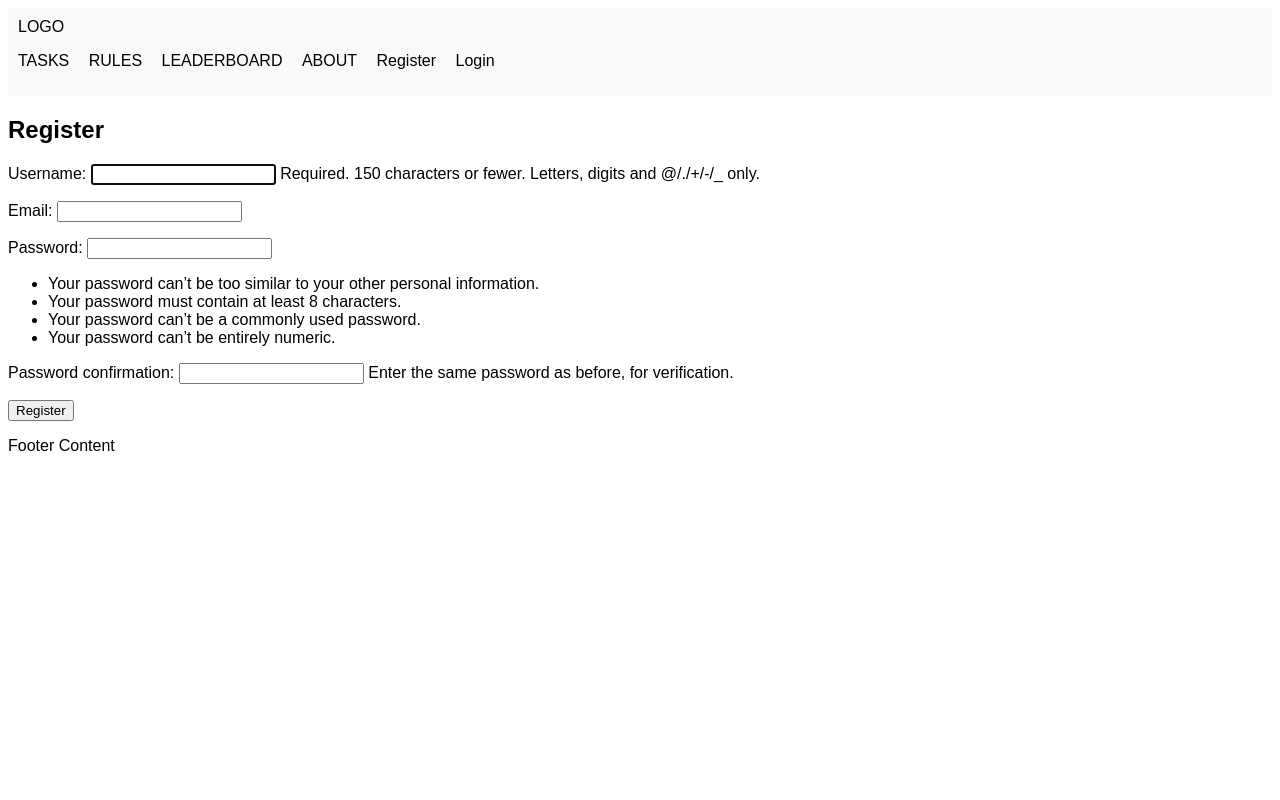
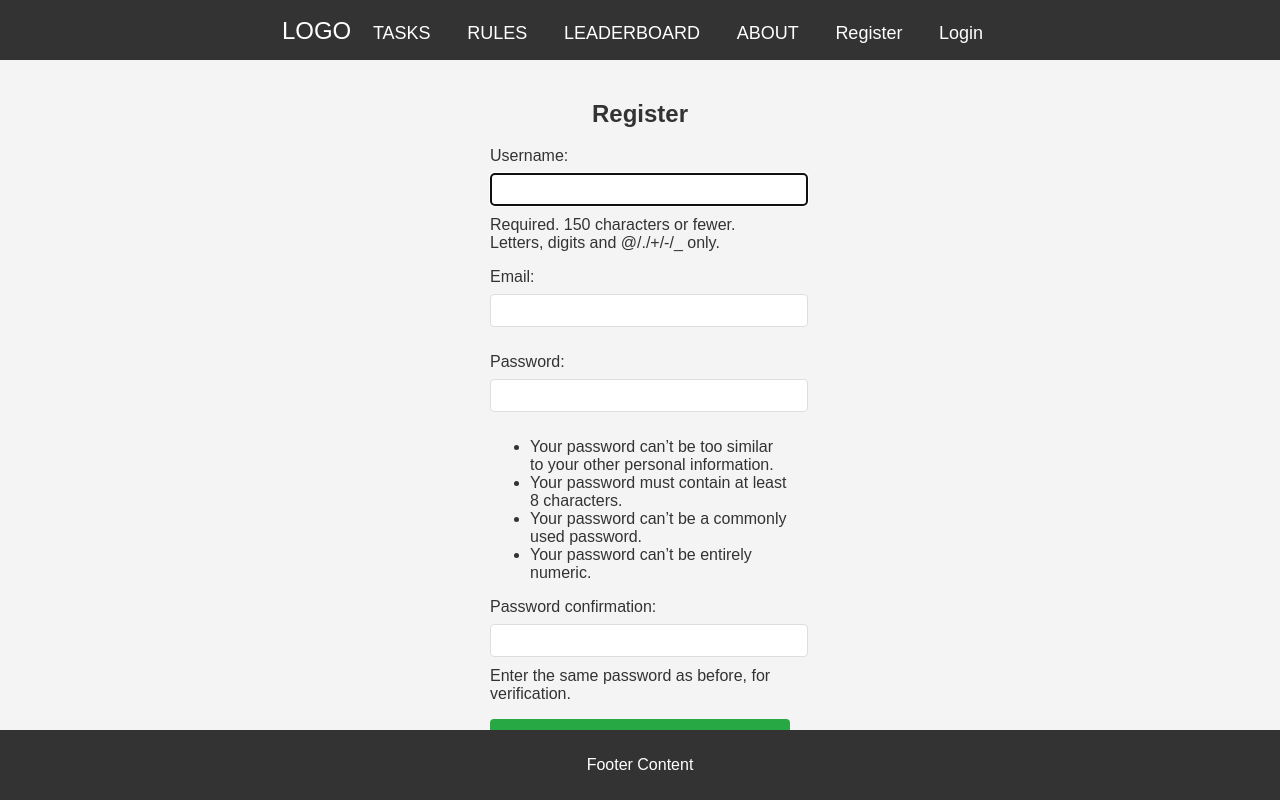
Before and after one commit to incelcure/CTF2, a Django app: page /register/ in a window 1280 px wide. Run offline with Django 5.2, Linux system fonts and the light colour scheme.

Commit message:
added some syles

```diff
--- a/ctf/ctf/settings.py
+++ b/ctf/ctf/settings.py
@@ -20,6 +20,7 @@ BASE_DIR = Path(__file__).resolve().parent.parent
 
 # SECURITY WARNING: keep the secret key used in production secret!
 SECRET_KEY = os.getenv('DJANGO_SECRET_KEY')
+
 
 # SECURITY WARNING: don't run with debug tunix run nixpkgs#hydrogenrned on in production!
 DEBUG = True
--- a/ctf/task/static/task/css/styles.css
+++ b/ctf/task/static/task/css/styles.css
@@ -1,47 +1,138 @@
 body {
     font-family: Arial, sans-serif;
+    background-color: #f4f4f4;
+    margin: 0;
+    padding: 0;
+    color: #333;
 }
 
 header {
-    background-color: #f8f9fa;
-    padding: 10px;
+    background-color: #333;
+    color: #fff;
+    padding: 15px 0;
+    text-align: center;
+    font-size: 24px;
 }
 
 header .logo {
     display: inline-block;
-    margin-right: 20px;
+    vertical-align: middle;
+}
+
+header nav {
+    display: inline-block;
+    vertical-align: middle;
 }
 
 header nav ul {
-    list-style: none;
+    list-style-type: none;
     padding: 0;
+    margin: 0;
 }
 
 header nav ul li {
     display: inline;
-    margin-right: 15px;
+    margin: 0 15px;
 }
 
 header nav ul li a {
+    color: #fff;
     text-decoration: none;
-    color: #000;
+    font-size: 18px;
 }
 
-.tasks-grid {
-    display: flex;
-    flex-wrap: wrap;
+header nav ul li a:hover {
+    text-decoration: underline;
 }
 
-.task-item {
-    background-color: #ddd;
+main {
     padding: 20px;
-    margin: 10px;
-    width: calc(25% - 40px);
     text-align: center;
 }
 
-.task-item a {
-    text-decoration: none;
-    color: #000;
-    font-weight: bold;
+footer {
+    background-color: #333;
+    color: #fff;
+    text-align: center;
+    padding: 10px 0;
+    position: fixed;
+    bottom: 0;
+    width: 100%;
 }
+
+.task-grid {
+    display: flex;
+    flex-wrap: wrap;
+    justify-content: center;
+}
+
+.task-grid .task-card {
+    background-color: #fff;
+    border: 1px solid #ddd;
+    border-radius: 5px;
+    padding: 20px;
+    margin: 10px;
+    width: 150px;
+    text-align: center;
+    box-shadow: 0 2px 4px rgba(0, 0, 0, 0.1);
+    transition: transform 0.2s;
+}
+
+.task-grid .task-card:hover {
+    transform: scale(1.05);
+}
+
+table {
+    width: 100%;
+    border-collapse: collapse;
+    margin: 20px 0;
+}
+
+table, th, td {
+    border: 1px solid #ddd;
+}
+
+th, td {
+    padding: 12px;
+    text-align: center;
+}
+
+th {
+    background-color: #f2f2f2;
+}
+
+form {
+    max-width: 300px;
+    margin: 0 auto;
+    text-align: left;
+}
+
+form label {
+    display: block;
+    margin-bottom: 8px;
+}
+
+form input[type="text"],
+form input[type="password"],
+form input[type="email"] {
+    width: 100%;
+    padding: 8px;
+    margin-bottom: 10px;
+    border: 1px solid #ddd;
+    border-radius: 4px;
+}
+
+form button {
+    width: 100%;
+    padding: 10px;
+    background-color: #28a745;
+    border: none;
+    border-radius: 4px;
+    color: #fff;
+    font-size: 16px;
+    cursor: pointer;
+}
+
+form button:hover {
+    background-color: #218838;
+}
```
